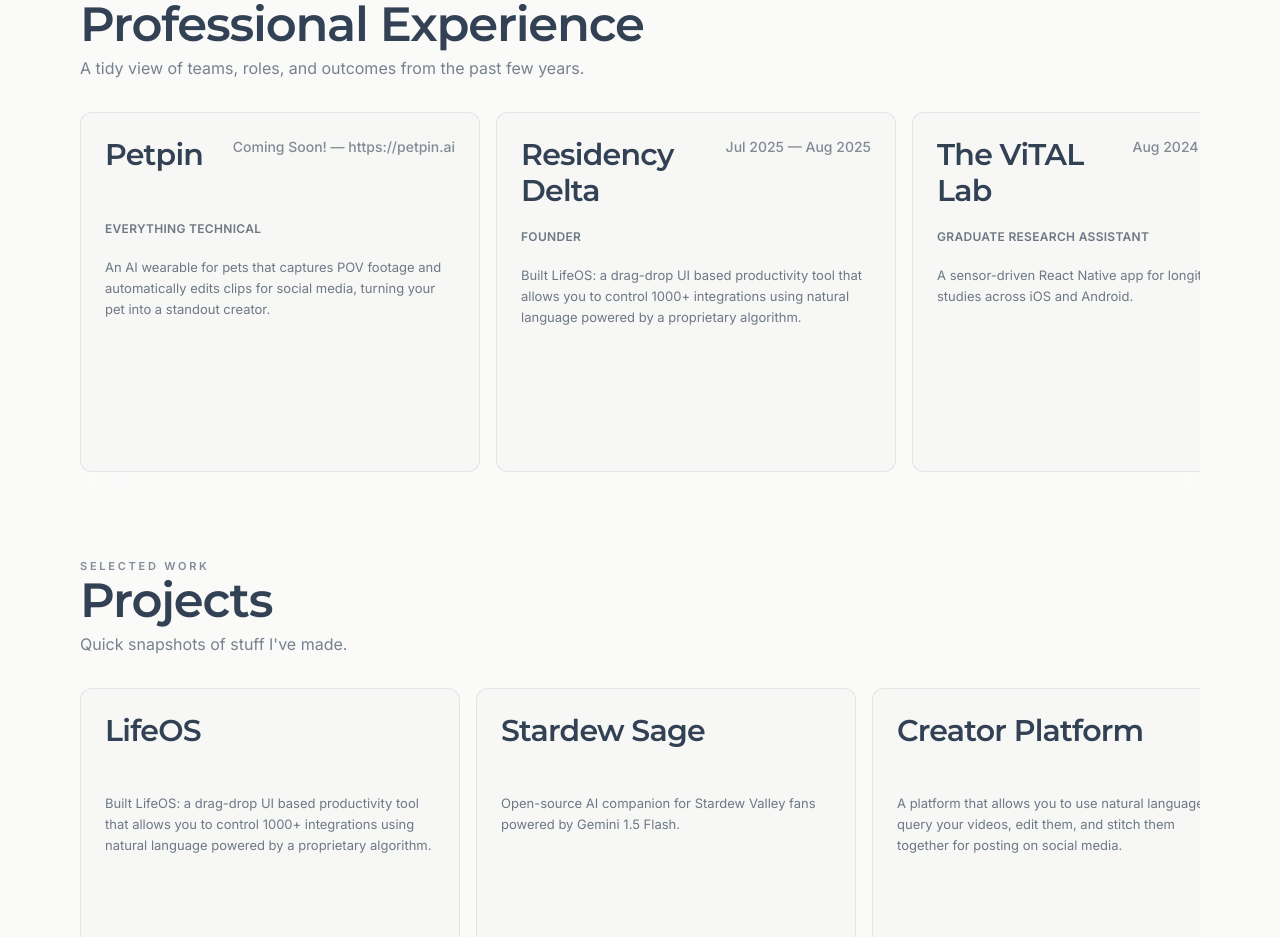
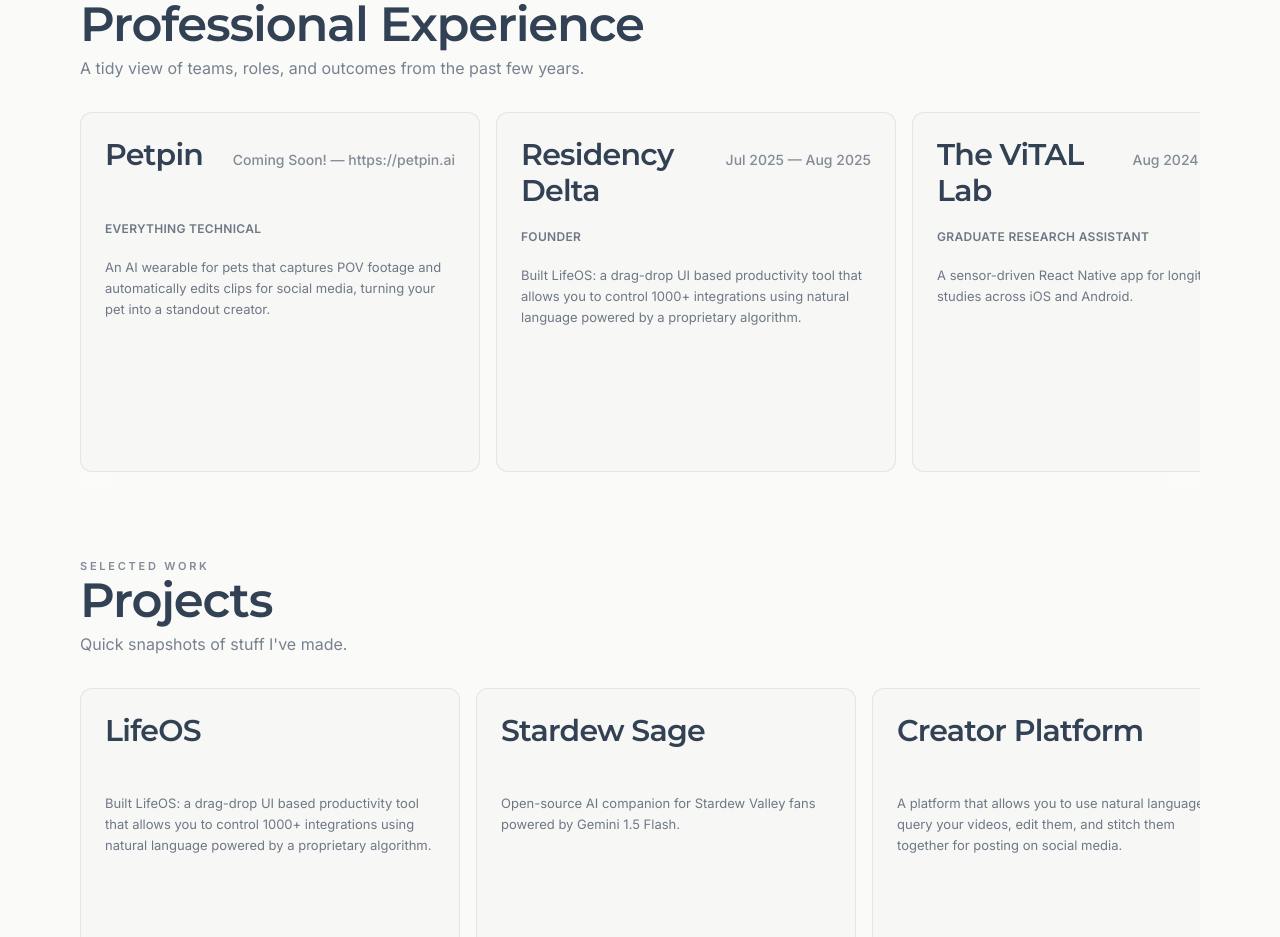
Before and after one commit to yashbhal/portfolio-web, a Next.js app: page / in a window 1280 px wide. Shown: the part 1680-2617 px from the top of the page. Built offline with nearby package versions, Linux system fonts and the light colour scheme.

Commit message:
date alignment

```diff
--- a/app/components/CardSection.tsx
+++ b/app/components/CardSection.tsx
@@ -98,7 +98,7 @@
                 key={experience.id}
                 className="group relative flex min-w-[88%] max-w-md snap-start flex-col gap-4 rounded-xl border border-base-content/10 bg-base-200/60 p-5 backdrop-blur transition hover:-translate-y-1 hover:border-base-content/20 hover:bg-base-200/70 sm:min-w-[340px] md:min-w-[360px] lg:min-w-[400px] md:p-6 min-h-[360px]"
               >
-                <div className="flex items-start justify-between gap-3 min-h-[64px]">
+                <div className="flex items-baseline justify-between gap-3 min-h-[64px]">
                   <h3 className="text-lg font-heading font-semibold text-base-content line-clamp-2">
                     {experience.company}
                   </h3>
```
